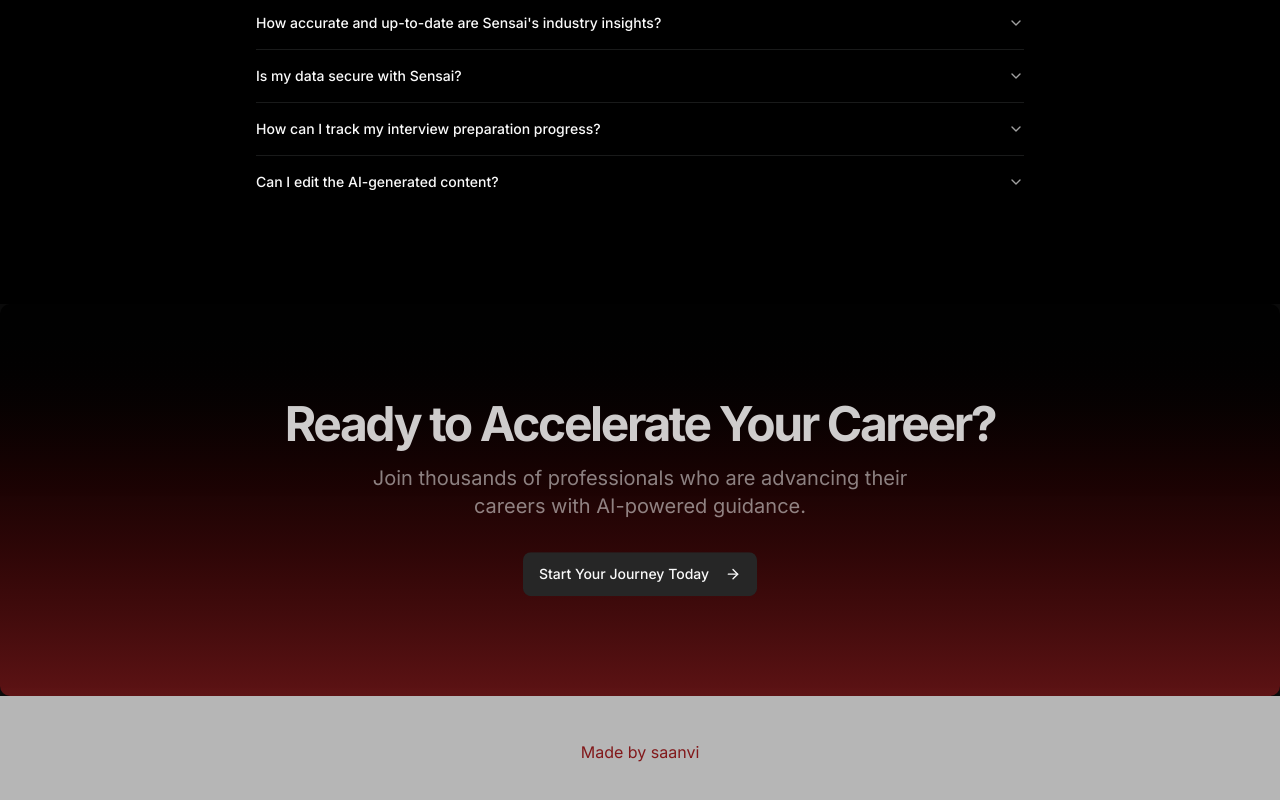
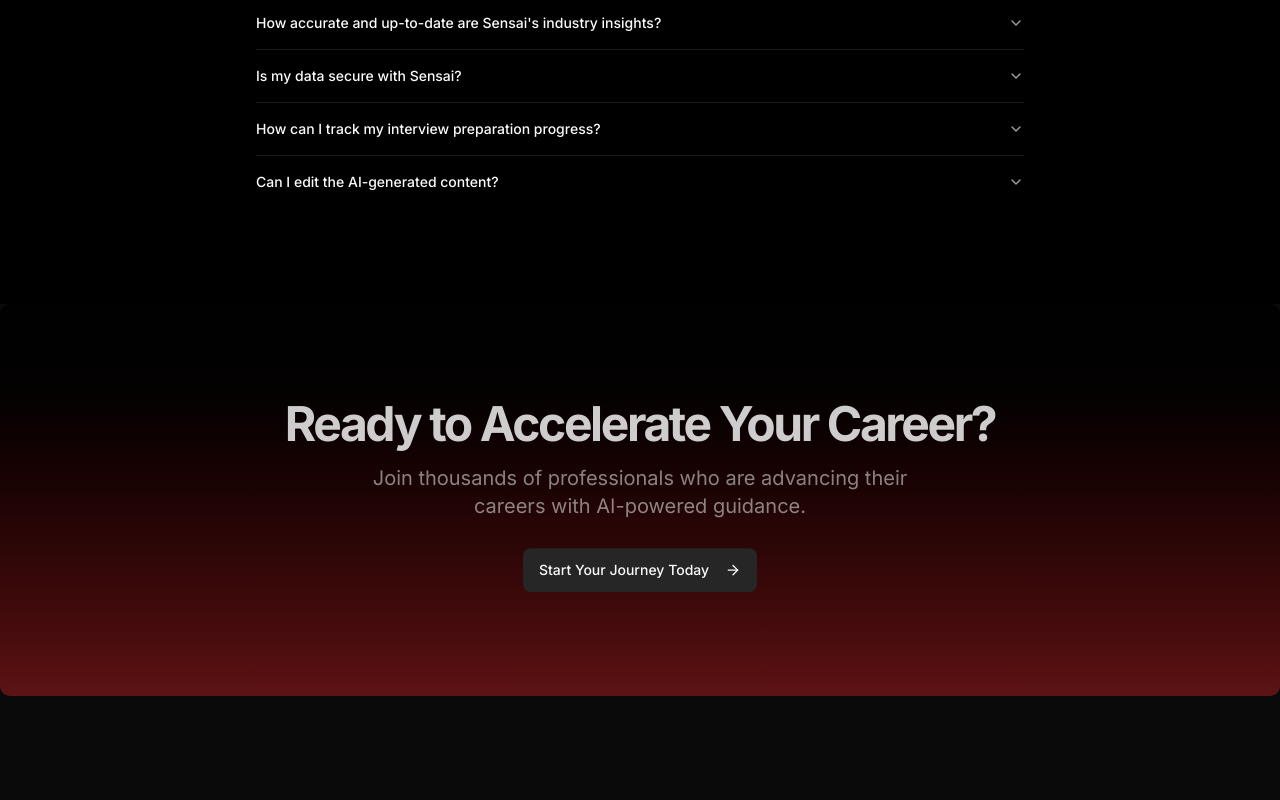
Before and after one commit to Saanvi019/Pathwise, a Next.js app: page / in a window 1280 px wide. Shown: the part 3542-4342 px from the top of the page. After the commit the page ends 4238 px from the top, so only its background shows below. Built offline with nearby package versions, Linux system fonts and the light colour scheme; no server answers.

Commit message:
Remove footer from layout.js
Removed footer section from layout.

```diff
--- a/app/layout.js
+++ b/app/layout.js
@@ -35,14 +35,7 @@ export default function RootLayout({ children }) {
             <Header/>
 
             <main className="min-h-screen">{children}</main>
-            {/*footer */}
-            <footer className="bg-white/70 py-11 ">
-            <div className="container mx-auto px-4 text-center text-red-900">
-              <p>
-                Made by saanvi
-              </p>
-            </div>
-            </footer>
+
           </ThemeProvider>
       </body>
     </html>
```
